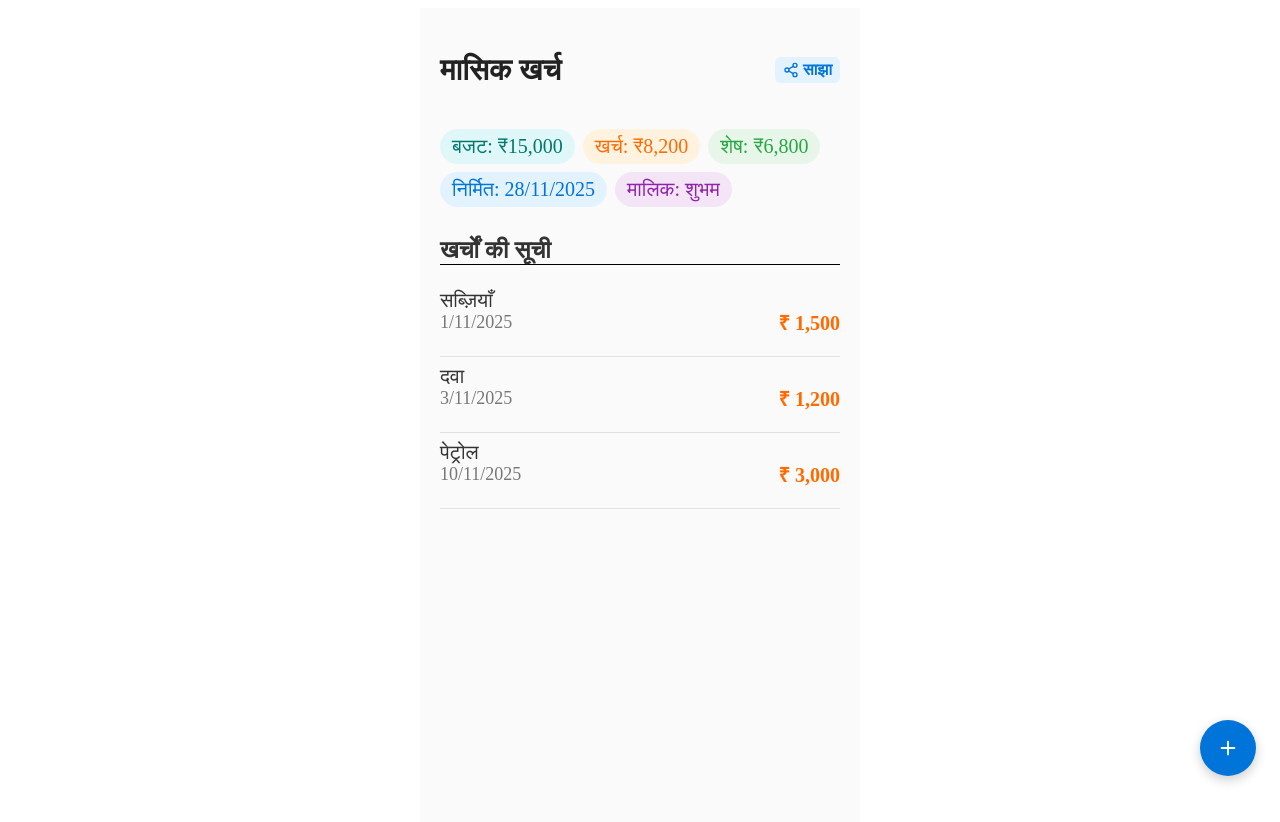
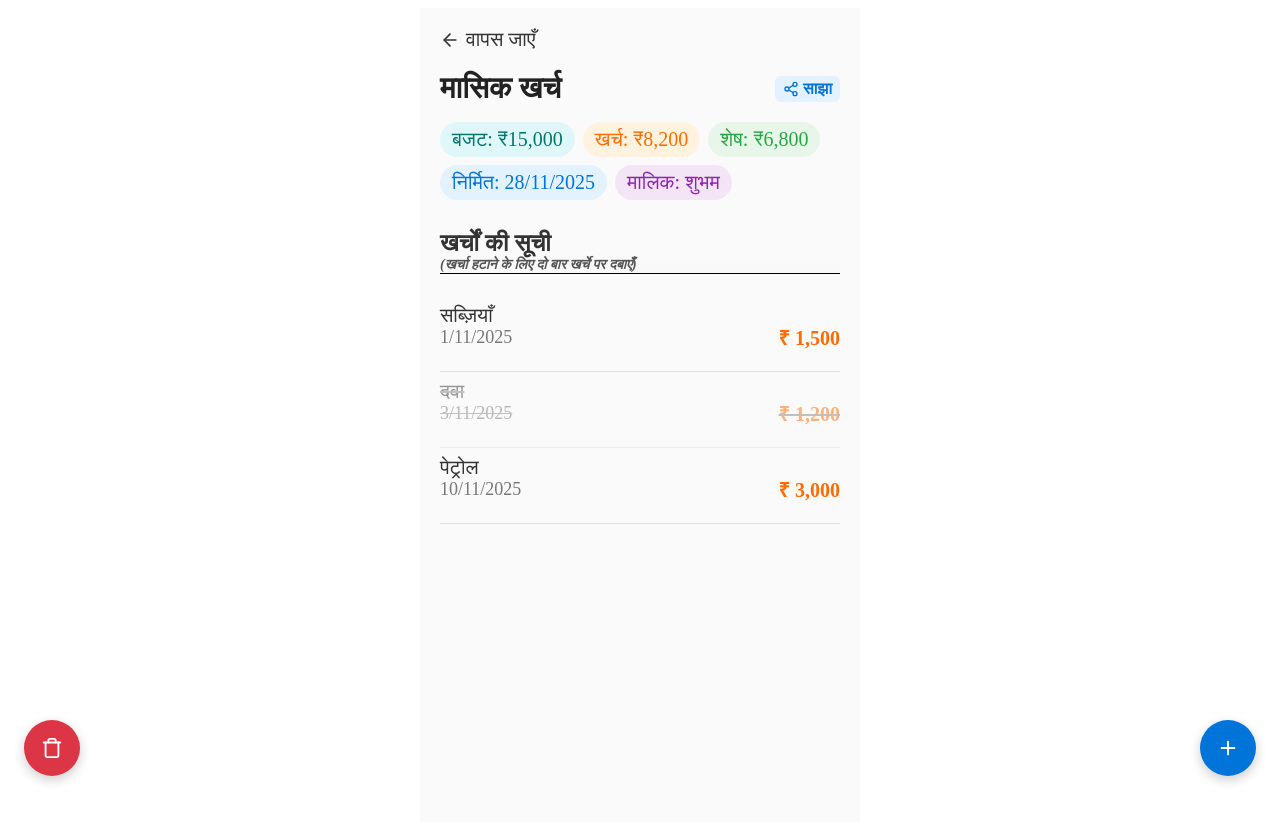
Before and after one commit to panchalshubham0608/khata-book, a React (Vite) app: page /reports/1 in a window 1280 px wide. Shown: the top 822 px of the page. Built offline with nearby package versions, Linux system fonts and the light colour scheme.

Commit message:
build basic ui

```diff
--- a/src/App.tsx
+++ b/src/App.tsx
@@ -1,18 +1,21 @@
+import { BrowserRouter as Router, Routes, Route } from "react-router-dom";
+import HomePage from './components/Homepage'
+import ReportsPage from './components/ReportsPage'
+import ReportDetailsPage from './components/ReportDetailsPage'
+import ScrollToTop from "./components/ScrollToTop";
 import './App.css'
-// import HomePage from './components/Homepage'
-// import ReportsPage from './components/ReportsPage'
-import ReportDetailsPage from './components/ReportDetailsPage'
 
 
 function App() {
   return (
-    <>
-      <div>
-        {/* <HomePage /> */}
-        {/* <ReportsPage /> */}
-        <ReportDetailsPage />
-      </div>
-    </>
+    <Router>
+      <ScrollToTop />
+      <Routes>
+        <Route path='/' element={<HomePage />} />
+        <Route path='/reports' element={<ReportsPage />} />
+        <Route path='/reports/:reportId' element={<ReportDetailsPage />} />
+      </Routes>
+    </Router>
   )
 }
 
--- /dev/null
+++ b/src/components/ConfirmDialog.css
@@ -0,0 +1,81 @@
+/* Overlay Background */
+.cd-overlay {
+  position: fixed;
+  inset: 0;
+  background: rgba(0, 0, 0, 0.6);
+  display: flex;
+  justify-content: center;
+  align-items: center;
+  z-index: 999;
+}
+
+/* Modal Container */
+.cd-container {
+  width: 320px;
+  background: white;
+  padding: 20px;
+  border-radius: 12px;
+  box-shadow: 0px 4px 12px rgba(0, 0, 0, 0.2);
+  animation: cd-popup 0.2s ease-out;
+}
+
+/* Title & Message */
+.cd-title {
+  font-size: 18px;
+  font-weight: 600;
+  margin-bottom: 10px;
+}
+
+.cd-message {
+  font-size: 14px;
+  color: #444;
+  margin-bottom: 20px;
+}
+
+/* Buttons Container */
+.cd-buttons {
+  display: flex;
+  justify-content: flex-end;
+  gap: 10px;
+}
+
+/* Generic Button */
+.cd-btn {
+  padding: 8px 16px;
+  border-radius: 8px;
+  border: none;
+  cursor: pointer;
+  font-size: 14px;
+}
+
+/* Cancel Button */
+.cd-cancel {
+  background: #e5e5e5;
+  color: #333;
+}
+
+.cd-cancel:hover {
+  background: #d5d5d5;
+}
+
+/* Delete Button (Red) */
+.cd-delete {
+  background: #ff4d4d;
+  color: white;
+}
+
+.cd-delete:hover {
+  background: #e63b3b;
+}
+
+/* Simple Popup Animation */
+@keyframes cd-popup {
+  from {
+    opacity: 0;
+    transform: scale(0.9);
+  }
+  to {
+    opacity: 1;
+    transform: scale(1);
+  }
+}
--- /dev/null
+++ b/src/components/ConfirmDialog.tsx
@@ -0,0 +1,47 @@
+import React from "react";
+import "./ConfirmDialog.css";
+
+interface ConfirmDialogProps {
+  open: boolean;
+  title?: string;
+  message?: string;
+  confirmText?: string;
+  cancelText?: string;
+  onConfirm: () => void;
+  onCancel: () => void;
+}
+
+const ConfirmDialog: React.FC<ConfirmDialogProps> = ({
+  open,
+  title = "Are you sure?",
+  message = "This action cannot be undone.",
+  confirmText = "Delete",
+  cancelText = "Cancel",
+  onConfirm,
+  onCancel
+}) => {
+  if (!open) return null;
+
+  return (
+    <div className="cd-overlay">
+      <div className="cd-container">
+
+        <h2 className="cd-title">{title}</h2>
+        <p className="cd-message">{message}</p>
+
+        <div className="cd-buttons">
+          <button className="cd-btn cd-cancel" onClick={onCancel}>
+            {cancelText}
+          </button>
+
+          <button className="cd-btn cd-delete" onClick={onConfirm}>
+            {confirmText}
+          </button>
+        </div>
+
+      </div>
+    </div>
+  );
+};
+
+export default ConfirmDialog;
--- a/src/components/ReportDetailsPage.css
+++ b/src/components/ReportDetailsPage.css
@@ -4,6 +4,25 @@
     padding: 20px;
     background: #fafafa;
     min-height: 100vh;
+}
+
+.back-button {
+  display: flex;
+  align-items: center;
+  gap: 6px;
+  width: fit-content;
+  border-radius: 8px;
+  color: #333;
+  text-decoration: none;
+  font-size: 20px;
+  font-weight: 500;
+  cursor: pointer;
+  transition: background 0.2s ease;
+  margin-bottom: 20px;
+}
+
+.back-button:hover {
+  background: #e4e4e4;
 }
 
 .report-header {
@@ -39,6 +58,7 @@
 
 .expenses-title {
     margin-top: 30px;
+    margin-bottom: 30px;
     font-size: 24px;
     font-weight: 600;
     color: #333;
@@ -60,10 +80,17 @@
     justify-content: space-between;
 }
 
+.deleted {
+  text-decoration: line-through;
+  color: #888;
+  opacity: 0.5;
+  pointer-events: none;
+}
+
+
 .expense-title {
     font-weight: 500;
     color: #333;
-    margin-bottom: 4px;
     margin: 0;
     font-size: 20px;
 }
@@ -126,11 +153,9 @@
 
 
 /* Floating Add Button */
+.delete-report-btn,
 .add-expense-btn {
     position: fixed;
-    bottom: 24px;
-    right: 24px;
-    background: #0074d9;
     color: #fff;
     border: none;
     border-radius: 50%;
@@ -143,6 +168,18 @@
     cursor: pointer;
     transition: background 0.2s;
     z-index: 100;
+}
+
+.add-expense-btn {
+    bottom: 24px;
+    right: 24px;
+    background: #0074d9;
+}
+
+.delete-report-btn {
+    bottom: 24px;
+    left: 24px;
+    background: #DC3545;
 }
 
 .add-expense-btn:hover {
@@ -269,3 +306,10 @@
 .btn-add:hover {
     background: #006ae0;
 }
+
+.expense-note {
+  font-size: 14px;
+  color: #555;           /* subtle grey */
+  font-style: italic;     /* optional: italic for hint */
+  background: #f9f9f9;   /* light background optional */
+}
--- a/src/components/ReportDetailsPage.tsx
+++ b/src/components/ReportDetailsPage.tsx
@@ -1,13 +1,18 @@
 // ReportDetailsPage.tsx
 import { useState } from "react";
-import { FiShare2, FiPlus, FiMic } from "react-icons/fi";
+import { FiShare2, FiPlus, FiTrash, FiMic } from "react-icons/fi";
 import "./ReportDetailsPage.css";
+import { FiArrowLeft } from "react-icons/fi";
+import { Link } from "react-router-dom";
+import ConfirmDialog from "./ConfirmDialog";
+
 
 interface Expense {
     id: string;
     title: string;
     amount: number;
     date: string; // ISO string
+    deleted: boolean
 }
 
 interface Report {
@@ -31,9 +36,9 @@ const sampleReport: Report = {
     createdAt: "2025-11-28T10:00:00.000Z",
     owner: "शुभम",
     expenses: [
-        { id: "e1", title: "सब्ज़ियाँ", amount: 1500, date: "2025-11-01" },
-        { id: "e2", title: "दवा", amount: 1200, date: "2025-11-03" },
-        { id: "e3", title: "पेट्रोल", amount: 3000, date: "2025-11-10" },
+        { id: "e1", title: "सब्ज़ियाँ", amount: 1500, date: "2025-11-01", deleted: false },
+        { id: "e2", title: "दवा", amount: 1200, date: "2025-11-03", deleted: true },
+        { id: "e3", title: "पेट्रोल", amount: 3000, date: "2025-11-10", deleted: false },
     ],
 };
 
@@ -45,6 +50,9 @@ const ReportDetailsPage = () => {
     const [openExpenseModal, setOpenExpenseModal] = useState(false);
     const [expenseTitle, setExpenseTitle] = useState("");
     const [expenseAmount, setExpenseAmount] = useState("");
+    const [openDeleteConfirmDialog, setOpenDeleteConfirmDialog] = useState(false);
+    const [showDeleteExpenseDialog, setShowDeleteExpenseDialog] = useState(false);
+    const [selectedExpenseId, setSelectedExpenseId] = useState<string | null>(null);
 
     const handleAddExpense = () => {
         if (!expenseTitle || !expenseAmount) return;
@@ -63,8 +71,26 @@ const ReportDetailsPage = () => {
         setOpenExpenseModal(false);
     };
 
+
+    const handleExpenseDoubleClick = (expenseId: string) => {
+        console.log(expenseId);
+        setSelectedExpenseId(expenseId);
+        setShowDeleteExpenseDialog(true);
+    };
+
+    const deleteExpense = () => {
+        if (!selectedExpenseId) return;
+        setShowDeleteExpenseDialog(false);
+        setSelectedExpenseId(null);
+    };
+
     return (
         <div className="report-details-container">
+            <Link to="/reports" className="back-button">
+                <FiArrowLeft size={20} />
+                <span>वापस जाएँ</span>
+            </Link>
+
             <div className="report-header">
                 <h2 className="report-title">{report.title}</h2>
                 {report.shared && (
@@ -84,10 +110,18 @@ const ReportDetailsPage = () => {
                 </div>
             </div>
 
-            <h3 className="expenses-title">खर्चों की सूची</h3>
+            <div className="expenses-title">
+                खर्चों की सूची
+                <div className="expense-note">
+                    (खर्चा हटाने के लिए दो बार खर्चे पर दबाएँ)
+                </div>
+            </div>
+
             <div className="expenses-list">
                 {report.expenses.map((expense) => (
-                    <div className="expense-item" key={expense.id}>
+                    <div className={`expense-item ${expense.deleted && "deleted"}`} key={expense.id}
+                        onDoubleClick={() => !expense.deleted && handleExpenseDoubleClick(expense.id)}
+                    >
                         <div className="expense-info">
                             <p className="expense-title">{expense.title}</p>
                             <p className="expense-date">{new Date(expense.date).toLocaleDateString("hi-IN")}</p>
@@ -97,6 +131,12 @@ const ReportDetailsPage = () => {
                 ))}
             </div>
 
+            <button
+                className="delete-report-btn"
+                onClick={() => setOpenDeleteConfirmDialog(true)}
+            >
+                <FiTrash size={22} />
+            </button>
             <button
                 className="add-expense-btn"
                 onClick={() => setOpenExpenseModal(true)}
@@ -141,6 +181,29 @@ const ReportDetailsPage = () => {
                 </div>
             )}
 
+            <ConfirmDialog
+                open={openDeleteConfirmDialog}
+                title="रिपोर्ट हटाना चाहते हैं?"
+                message="यह क्रिया स्थायी है और वापस नहीं की जा सकती।"
+                confirmText="हटाएँ"
+                cancelText="रद्द करें"
+                onConfirm={() => {
+                    console.log("Report deleted");
+                    setOpenDeleteConfirmDialog(false);
+                }}
+                onCancel={() => setOpenDeleteConfirmDialog(false)}
+            />
+
+            <ConfirmDialog
+                open={showDeleteExpenseDialog}
+                title="खर्च हटाना चाहते हैं?"
+                message="यह खर्च स्थायी रूप से हट जाएगा।"
+                confirmText="हटाएँ"
+                cancelText="रद्द करें"
+                onConfirm={deleteExpense}
+                onCancel={() => setShowDeleteExpenseDialog(false)}
+            />
+
         </div>
     );
 };
--- a/src/components/ReportsPage.tsx
+++ b/src/components/ReportsPage.tsx
@@ -1,6 +1,7 @@
 import { useState } from "react";
 import "./ReportsPage.css";
 import { FiShare2, FiPlus } from "react-icons/fi";
+import { useNavigate } from "react-router-dom";
 interface Report {
     id: string;
     title: string;
@@ -47,8 +48,8 @@ const sampleReports: Report[] = [
     }
 ];
 
-
 const ReportsPage = () => {
+    const navigate = useNavigate();
     const [reports, setReports] = useState<Report[]>(sampleReports);
     const [isModalOpen, setIsModalOpen] = useState(false);
     const [newTitle, setNewTitle] = useState("");
@@ -88,7 +89,7 @@ const ReportsPage = () => {
                         }
 
                         return (
-                            <div className="report-card" key={report.id}>
+                            <div className="report-card" key={report.id} onClick={() => navigate(`/reports/${report.id}`)}>
                                 <div className="report-header">
                                     <h3 className="report-title">{report.title}</h3>
 
--- /dev/null
+++ b/src/components/ScrollToTop.tsx
@@ -0,0 +1,12 @@
+import { useEffect } from "react";
+import { useLocation } from "react-router-dom";
+
+export default function ScrollToTop() {
+  const { pathname } = useLocation();
+
+  useEffect(() => {
+    window.scrollTo(0, 0);
+  }, [pathname]);
+
+  return null;
+}
```
Also changed, not shown: package.json (+7 -2 lines), src/components/Homepage.tsx (+7 -3 lines), 1 other file (tests, documents, lock files or other folders).
